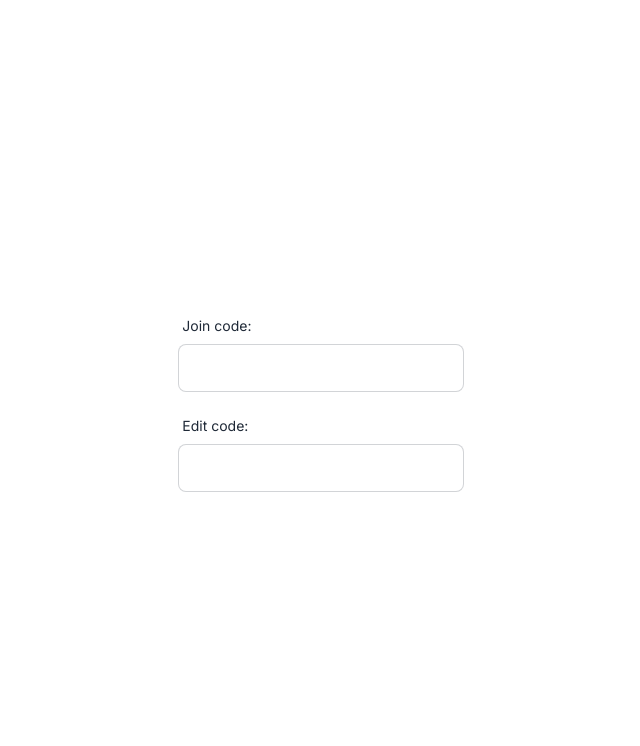
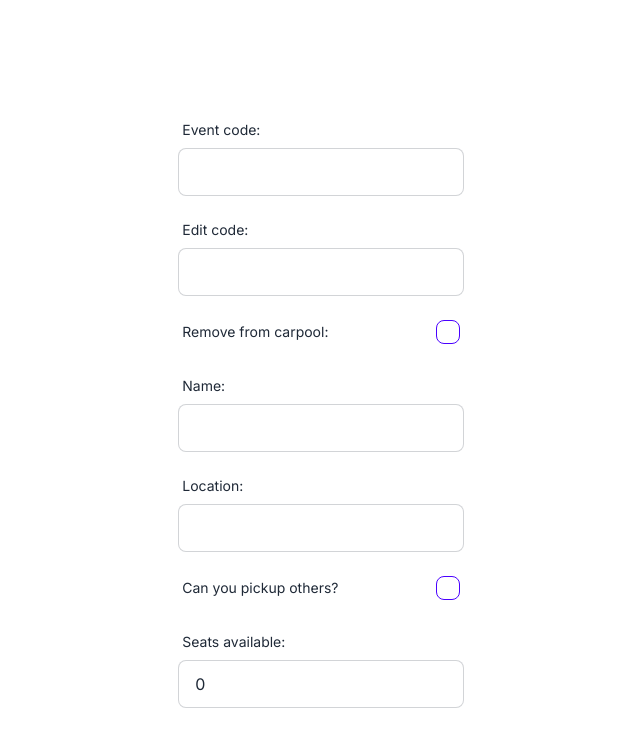
Before and after one commit to kleenkanteen/ant-ride, a Next.js app: page /edit-participant in a window 1280 px wide. Shown: the top 746 px of the page, without its empty margins (319-959 px from the left). Built offline with nearby package versions, Linux system fonts and the light colour scheme.

Commit message:
finished edit participant page and shared last 4 common fields as a component. also clean up

```diff
--- a/src/app/create/page.tsx
+++ b/src/app/create/page.tsx
@@ -1,12 +1,10 @@
 "use client"
 
-import { MobileDatePicker } from '@mui/x-date-pickers/MobileDatePicker';
-import { MobileTimePicker } from '@mui/x-date-pickers/MobileTimePicker';
 import { AdapterDayjs } from '@mui/x-date-pickers/AdapterDayjs';
 import { LocalizationProvider } from '@mui/x-date-pickers/LocalizationProvider';
 import { ThemeProvider, createTheme } from '@mui/material/styles';
 import { yupResolver } from '@hookform/resolvers/yup';
-import { useForm, Controller } from 'react-hook-form';
+import { useForm } from 'react-hook-form';
 import * as yup from 'yup';
 import { CarpoolDetails } from '@/components/carpoolDetails';
 
--- a/src/app/edit-organizer/page.tsx
+++ b/src/app/edit-organizer/page.tsx
@@ -1,18 +1,34 @@
 "use client"
-
-import Link from "next/link";
 
 import { ThemeProvider, createTheme } from '@mui/material/styles';
 import { useForm } from "react-hook-form";
 import * as yup from "yup";
 import { yupResolver } from "@hookform/resolvers/yup";
-import { useRouter } from 'next/navigation';
+// import { useRouter } from 'next/navigation';
 import { CarpoolDetails } from '@/components/carpoolDetails';
 
 const darkTheme = createTheme({
     palette: {
         mode: 'dark',
     },
+});
+
+interface IEditDetails {
+    event_code: string;
+    edit_code: string;
+    event_name: string;
+    location: string;
+    date: Date;
+    time: Date;
+}
+
+const schema = yup.object().shape({
+    event_code: yup.string().min(6).max(6).matches(/^[a-zA-Z0-9]+$/, "Code must be only letters or numbers").required(),
+    edit_code: yup.string().min(6).max(6).matches(/^[a-zA-Z0-9]+$/, "Code must be only letters or numbers").required(),
+    event_name: yup.string().max(40).required(),
+    location: yup.string().max(40).required(),
+    date: yup.date().required(),
+    time: yup.date().required(),
 });
 
 export default function Edit() {
@@ -26,18 +42,8 @@ export default function Edit() {
         //might use this instead if you want to change response based on both codes instead of just one
     };
 
-    const schema = yup.object().shape({
-        join_code: yup.string().min(6).max(6).matches(/^[a-zA-Z0-9]+$/, "Code must be only letters or numbers").required(),
-        edit_code: yup.string().min(6).max(6).matches(/^[a-zA-Z0-9]+$/, "Code must be only letters or numbers").required(),
-        event_name: yup.string().max(40).required(),
-        location: yup.string().max(40).required(),
-        date: yup.date().required(),
-        time: yup.date().required(),
-        //, confirmPassword:yup.string().oneOf([yup.ref("password"), null]).required()
-    });
-
     const { register, handleSubmit, control, formState: { errors } } = useForm({
-        resolver: yupResolver(schema),
+        resolver: yupResolver<IEditDetails>(schema),
     });
 
     return (
@@ -46,18 +52,18 @@ export default function Edit() {
                 <div className="flex flex-col gap-4">
                     <label className="form-control w-full max-w-xs">
                         <div className="label">
-                            <span className="label-text">Join code: </span>
+                            <span className="label-text">Event code: </span>
                         </div>
-                        <input type="text" placeholder="" className="input input-bordered w-full max-w-xs"
-                            {...register("join_code")} />
-                        {errors.edit_code?.message && <br />}
-                        <p className="text-red-500">{errors.join_code?.message}</p>
+                        <input type="text" className="input input-bordered w-full max-w-xs"
+                            {...register("event_code")} />
+                        {errors.event_code?.message && <br />}
+                        <p className="text-red-500">{errors.event_code?.message}</p>
                     </label>
                     <label className="form-control w-full max-w-xs">
                         <div className="label">
                             <span className="label-text">Edit code: </span>
                         </div>
-                        <input type="text" placeholder="" className="input input-bordered w-full max-w-xs"
+                        <input type="text" className="input input-bordered w-full max-w-xs"
                             {...register("edit_code")} />
                         {errors.edit_code?.message && <br />}
                         <p className="text-red-500" >{errors.edit_code?.message}</p>
--- a/src/app/edit-participant/page.tsx
+++ b/src/app/edit-participant/page.tsx
@@ -1,60 +1,78 @@
 "use client"
 
-import { ThemeProvider, createTheme } from '@mui/material/styles';
 import { useForm } from "react-hook-form";
 import * as yup from "yup";
 import { yupResolver } from "@hookform/resolvers/yup";
-import { useRouter } from 'next/navigation';
+// import { useRouter } from 'next/navigation';
+import { ParticipantDetails } from '@/components/participantDetails';
 
-const darkTheme = createTheme({
-    palette: {
-      mode: 'dark',
-    },
+interface IParticipantDetails {
+    event_code: string,
+    edit_code: string,
+    remove: boolean,
+    name: string,
+    location: string,
+    can_pickup: boolean,
+    seats_available: number,
+}
+
+const schema = yup.object().shape({
+    event_code: yup.string().min(6).max(6).matches(/^[a-zA-Z0-9]+$/, "Invalid character(s) entered").required(),
+    edit_code: yup.string().min(6).max(6).matches(/^[a-zA-Z0-9]+$/, "Invalid character(s) entered").required(),
+    remove: yup.boolean().required(),
+    name: yup.string().max(40).required(),
+    location: yup.string().max(40).required(),
+    can_pickup: yup.boolean().required(),
+    seats_available: yup.number().max(20).required()
 });
 
-export default function Edit(){
+export default function Edit() {
 
-    const router = useRouter();
+    // const router = useRouter();
 
     const onSubmit = (data) => {
         console.log(data);
-        router.push(`/data?code=${data.code}`);
+        // router.push(`/data?code=${data.code}`);
     };
 
-    const schema = yup.object().shape({
-        join_code: yup.string().min(6).max(6).matches(/^[a-zA-Z0-9]+$/, "Code must be only letters or numbers").required(),
-        edit_code: yup.string().min(6).max(6).matches(/^[a-zA-Z0-9]+$/, "Code must be only letters or numbers").required()
+    const { register, handleSubmit, formState: { errors } } = useForm({
+        resolver: yupResolver<IParticipantDetails>(schema),
+        defaultValues: {
+            seats_available: 0,
+            remove: false
+        }
     });
 
-    const {register, handleSubmit, formState: {errors} } = useForm({
-        resolver: yupResolver(schema),
-    });
-
-    return(
-        <ThemeProvider theme={darkTheme}>
-            <form onSubmit= {handleSubmit(onSubmit)}>
+    return (
+        <form onSubmit={handleSubmit(onSubmit)}>
             <div className="flex flex-col gap-4">
                 <label className="form-control w-full max-w-xs">
                     <div className="label">
-                            <span className="label-text">Join code: </span>
+                        <span className="label-text">Event code: </span>
                     </div>
-                        <input type="text" placeholder="" className="input input-bordered w-full max-w-xs"
-                        {...register("join_code")}/>
-                        {errors.edit_code?.message && <br />}
-                        <p className="text-red-500">{errors.join_code?.message}</p>
+                    <input type="text" className="input input-bordered w-full max-w-xs"
+                        {...register("event_code")} />
+                    {errors.event_code?.message && <br />}
+                    <p className="text-red-500">{errors.event_code?.message}</p>
                 </label>
                 <label className="form-control w-full max-w-xs">
                     <div className="label">
                         <span className="label-text">Edit code: </span>
                     </div>
-                        <input type="text" placeholder="" className="input input-bordered w-full max-w-xs"
-                        {...register("edit_code")}/>
+                    <input type="text" className="input input-bordered w-full max-w-xs"
+                        {...register("edit_code")} />
                     {errors.edit_code?.message && <br />}
                     <p className="text-red-500" >{errors.edit_code?.message}</p>
                 </label>
-                <button className="btn btn-outline btn-md my-4">Submit</button>
+                <div className="form-control">
+                <label className="label cursor-pointer">
+                    <span className="label-text">Remove from carpool: </span>
+                    <input type="checkbox" className="checkbox checkbox-primary"
+                        {...register("remove")} />
+                </label>
+            </div>
+                <ParticipantDetails register={register} errors={errors} onSubmit={handleSubmit(onSubmit)} />
             </div>
         </form>
-        </ThemeProvider>
     );
 }
--- a/src/app/join/page.tsx
+++ b/src/app/join/page.tsx
@@ -1,54 +1,44 @@
 "use client"
 
-import { ThemeProvider, createTheme } from '@mui/material/styles';
 import { useForm } from "react-hook-form";
 import * as yup from "yup";
 import { yupResolver } from "@hookform/resolvers/yup";
-import { useRouter } from 'next/navigation';
+// import { useRouter } from 'next/navigation';
 
-const darkTheme = createTheme({
-    palette: {
-        mode: 'dark',
-    },
+interface IParticipantDetails {
+    event_code: string
+}
+
+const schema = yup.object().shape({
+    event_code: yup.string().min(6).max(6).matches(/^[a-zA-Z0-9]+$/, "Invalid character(s) entered").required(),
 });
 
 export default function Join() {
 
-    const router = useRouter();
-
+    // const router = useRouter();
     const onSubmit = (data) => {
         console.log(data);
-        router.push(`/data?code=${data.code}`);
+        // router.push(`/data?code=${data.code}`);
     };
 
-    const schema = yup.object().shape({
-        code: yup.string().min(6).max(6).matches(/^[a-zA-Z0-9]+$/, "Invalid character(s) entered").required()
-        //, confirmPassword:yup.string().oneOf([yup.ref("password"), null]).required()
+    const { register, handleSubmit, formState: { errors } } = useForm({
+        resolver: yupResolver<IParticipantDetails>(schema)
     });
 
-
-    const { register, handleSubmit, formState: { errors } } = useForm({
-        resolver: yupResolver(schema),
-    });
-
-
     return (
-        <ThemeProvider theme={darkTheme}>
             <form onSubmit={handleSubmit(onSubmit)}>
                 <div className="flex flex-col gap-4">
-
                     <label className="form-control w-full max-w-xs">
                         <div className="label">
-                            <span className="label-text">Join code : </span>
+                            <span className="label-text">Event code: </span>
                         </div>
-                        <input type="text" placeholder="" className="input input-bordered w-full max-w-xs"
-                        {...register("code")}/>
-                        {errors.code?.message && <br />}
-                        <p className="text-red-500">{errors.code?.message}</p>
+                        <input type="text" className="input input-bordered w-full max-w-xs"
+                            {...register("event_code")} />
+                        {errors.event_code?.message && <br />}
+                        <p className="text-red-500">{errors.event_code?.message}</p>
                     </label>
                     <button className="btn btn-outline btn-md my-4">Submit</button>
                 </div>
             </form>
-        </ThemeProvider>
     );
 };
--- a/src/app/layout.tsx
+++ b/src/app/layout.tsx
@@ -23,7 +23,7 @@ export default function RootLayout({
       <body className={`font-sans ${inter.variable}`}>
       <main className="flex min-h-screen flex-col items-center justify-center">
         <div className="flex flex-col gap-4">
-          <h1 className="text-center text-5xl font-extrabold tracking-tight text-white sm:text-[5rem]">
+          <h1 className="text-center text-5xl font-extrabold tracking-tight text-white sm:text-[5rem] mb-4">
             ant ride
           </h1>
           {children}
--- a/src/app/page.tsx
+++ b/src/app/page.tsx
@@ -2,8 +2,8 @@ import Link from "next/link";
 
 export default function HomePage() {
   return (
-    <div className="flex flex-col items-center gap-12">
-      <h1 className="text-5xl font-extrabold tracking-tight text-white sm:text-[5rem] my-4">
+    <div className="flex flex-col justify-center items-center gap-12 border-red-500">
+      <h1 className="text-5xl font-extrabold tracking-tight text-white sm:text-[5rem] my-4 mx-2 border-red-500 border text-center">
         The
         {' '}
         <span className="bg-gradient-to-r from-blue-600 via-green-500 to-indigo-400 inline-block text-transparent bg-clip-text">
--- a/src/components/carpoolDetails.tsx
+++ b/src/components/carpoolDetails.tsx
@@ -4,10 +4,7 @@ import { MobileDatePicker } from '@mui/x-date-pickers/MobileDatePicker';
 import { MobileTimePicker } from '@mui/x-date-pickers/MobileTimePicker';
 import { AdapterDayjs } from '@mui/x-date-pickers/AdapterDayjs';
 import { LocalizationProvider } from '@mui/x-date-pickers/LocalizationProvider';
-import { ThemeProvider, createTheme } from '@mui/material/styles';
-import { yupResolver } from '@hookform/resolvers/yup';
-import { useForm, Controller, Control } from 'react-hook-form';
-import * as yup from 'yup';
+import { Controller } from 'react-hook-form';
 
 export function CarpoolDetails({ register, errors, onSubmit, control }) {
     return (
@@ -17,7 +14,7 @@ export function CarpoolDetails({ register, errors, onSubmit, control }) {
                     <div className="label">
                         <span className="label-text">Event name: </span>
                     </div>
-                    <input type="text" placeholder="Name..." max="40" className="input input-bordered w-full max-w-xs"
+                    <input type="text" max="40" className="input input-bordered w-full max-w-xs"
                         {...register("event_name")} />
                     {errors.event_name?.message && <br />}
                     <p className="text-red-500">{errors.event_name?.message}</p>
@@ -26,7 +23,7 @@ export function CarpoolDetails({ register, errors, onSubmit, control }) {
                     <div className="label">
                         <span className="label-text">Location: </span>
                     </div>
-                    <input type="text" placeholder="Paste the full address: " max="40" className="input input-bordered w-full max-w-xs"
+                    <input type="text" max="40" className="input input-bordered w-full max-w-xs"
                         {...register("location")} />
                     {errors.location?.message && <br />}
                     <p className="text-red-500">{errors.location?.message}</p>
--- /dev/null
+++ b/src/components/participantDetails.tsx
@@ -0,0 +1,43 @@
+/* eslint-disable @typescript-eslint/no-unsafe-assignment */
+
+export function ParticipantDetails({ register, errors, onSubmit }) {
+    return (
+        <div className="flex flex-col gap-4">
+            <label className="form-control w-full max-w-xs">
+                <div className="label">
+                    <span className="label-text">Name: </span>
+                </div>
+                <input type="text" placeholder="" className="input input-bordered w-full max-w-xs"
+                    {...register("name")} />
+                {errors.name?.message && <br />}
+                <p className="text-red-500">{errors.name?.message}</p>
+            </label>
+            <label className="form-control w-full max-w-xs">
+                <div className="label">
+                    <span className="label-text">Location: </span>
+                </div>
+                <input type="text" placeholder="" className="input input-bordered w-full max-w-xs"
+                    {...register("location")} />
+                {errors.location?.message && <br />}
+                <p className="text-red-500">{errors.location?.message}</p>
+            </label>
+            <div className="form-control">
+                <label className="label cursor-pointer">
+                    <span className="label-text">Can you pickup others? </span>
+                    <input type="checkbox" className="checkbox checkbox-primary"
+                        {...register("can_pickup")} />
+                </label>
+            </div>
+            <label className="form-control w-full max-w-xs">
+                <div className="label">
+                    <span className="label-text">Seats available: </span>
+                </div>
+                <input type="text" placeholder="0" className="input input-bordered w-full max-w-xs"
+                    {...register("seats_available")} />
+                {errors.seats_available?.message && <br />}
+                <p className="text-red-500">{errors.seats_available?.message}</p>
+            </label>
+            <button onClick={onSubmit} className="btn btn-outline btn-md my-4">Submit</button>
+        </div>
+    );
+};
```
Lines whose indentation alone changed are shown as unchanged.
